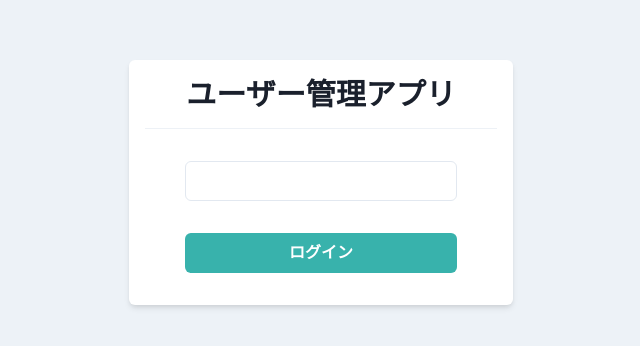
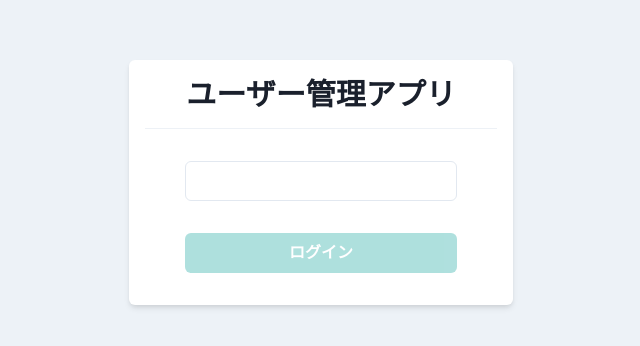
Before and after one commit to nakashi120/udemy-react-stepup-final, a React (Create React App) app: page / in a window 1280 px wide. Shown: the part 218-564 px from the top of the page, without its empty margins (319-959 px from the left). Built offline with nearby package versions, Linux system fonts and the light colour scheme.

Commit message:
login function2

```diff
--- a/package.json
+++ b/package.json
@@ -15,6 +15,7 @@
     "@types/react": "^17.0.0",
     "@types/react-dom": "^17.0.0",
     "@types/react-router-dom": "^5.1.7",
+    "axios": "^0.21.1",
     "framer-motion": "^3.10.2",
     "react": "^17.0.1",
     "react-dom": "^17.0.1",
--- a/src/components/atoms/button/PrimaryButton.tsx
+++ b/src/components/atoms/button/PrimaryButton.tsx
@@ -3,12 +3,22 @@
 
 type Props = {
   children: ReactNode
+  onClick: () => void
+  disabled?: boolean
+  loading?: boolean
 }
 
 export const PrimaryButton: VFC<Props> = memo((props) => {
-  const { children } = props
+  const { children, disabled = false, loading = false, onClick } = props
   return (
-    <Button bg="teal.400" color="white" _hover={{ opacity: 0.8 }}>
+    <Button
+      bg="teal.400"
+      color="white"
+      _hover={{ opacity: 0.8 }}
+      disabled={disabled || loading}
+      isLoading={loading}
+      onClick={onClick}
+    >
       {children}
     </Button>
   )
--- a/src/components/pages/Login.tsx
+++ b/src/components/pages/Login.tsx
@@ -1,8 +1,16 @@
 import { Box, Divider, Flex, Heading, Input, Stack } from "@chakra-ui/react"
-import { memo, VFC } from "react"
+import { ChangeEvent, memo, useState, VFC } from "react"
+import { useAuth } from "../../hooks/useAuth"
 import { PrimaryButton } from "../atoms/button/PrimaryButton"
 
 export const Login: VFC = memo(() => {
+  const { login, loading } = useAuth()
+  const [userId, setUserId] = useState("")
+  const onChangeUserId = (e: ChangeEvent<HTMLInputElement>) =>
+    setUserId(e.target.value)
+
+  const onClickLogin = () => login(userId)
+
   return (
     <Flex align="center" justify="center" height="100vh">
       <Box bg="white" w="sm" p={4} borderRadius="md" shadow="md">
@@ -11,8 +19,18 @@
         </Heading>
         <Divider my={4} />
         <Stack spacing={8} py={4} px={10}>
-          <Input palaceholder="ユーザーID" />
-          <PrimaryButton>ログイン</PrimaryButton>
+          <Input
+            palaceholder="ユーザーID"
+            value={userId}
+            onChange={onChangeUserId}
+          />
+          <PrimaryButton
+            onClick={onClickLogin}
+            loading={loading}
+            disabled={userId === ""}
+          >
+            ログイン
+          </PrimaryButton>
         </Stack>
       </Box>
     </Flex>
--- /dev/null
+++ b/src/hooks/useAuth.ts
@@ -0,0 +1,29 @@
+import axios from "axios"
+import { useCallback, useState } from "react"
+import { useHistory } from "react-router-dom"
+import { User } from "../types/api/user"
+
+export const useAuth = () => {
+  const history = useHistory()
+
+  const [loading, setLoading] = useState(false)
+
+  const login = useCallback(
+    (id: string) => {
+      setLoading(true)
+      axios
+        .get<User>(`https://jsonplaceholder.typicode.com/users/${id}`)
+        .then((res) => {
+          if (res.data) {
+            history.push("/home")
+          } else {
+            alert("ユーザーが見つかりません")
+          }
+        })
+        .catch(() => alert("ログインできません"))
+        .finally(() => setLoading(false))
+    },
+    [history]
+  )
+  return { login, loading }
+}
--- /dev/null
+++ b/src/types/api/user.ts
@@ -0,0 +1,23 @@
+export type User = {
+  id: number
+  name: string
+  username: string
+  email: string
+  address: {
+    street: string
+    suite: string
+    city: string
+    zipcode: string
+    geo: {
+      lat: string
+      lng: string
+    }
+  }
+  phone: string
+  website: string
+  company: {
+    name: string
+    catchPhrase: string
+    bs: string
+  }
+}
```
Also changed, not shown: 1 other file (tests, documents, lock files or other folders).
